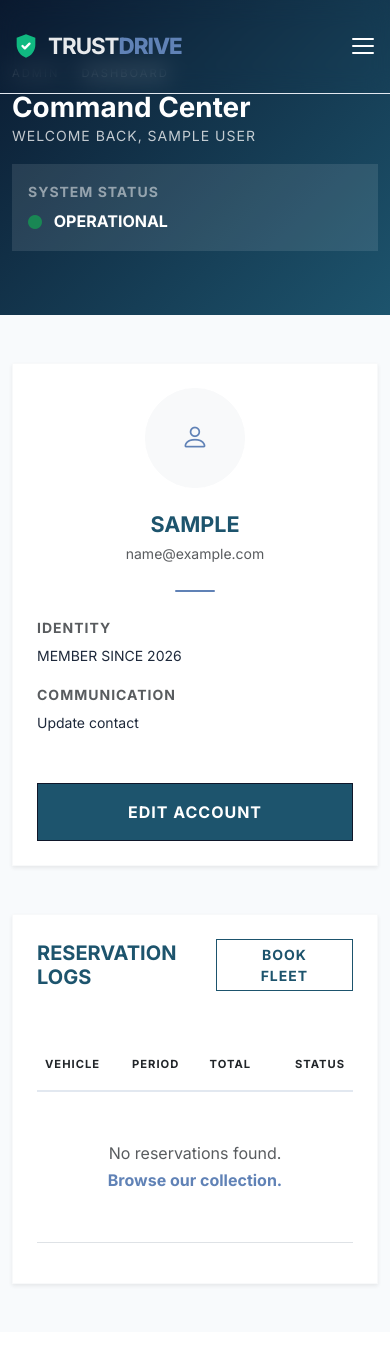
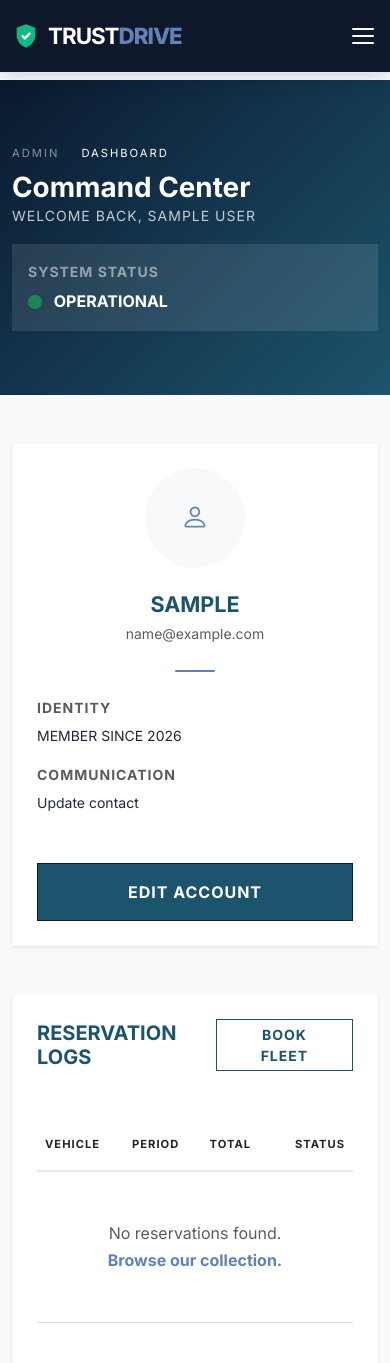
Before and after one commit to elzbth003/trustdrive-car-rental, a Django app: page /accounts/dashboard/ in a window 390 px wide. Shown: the top 1363 px of the page. Run offline with Django 5.2, Linux system fonts and the light colour scheme; the visitor is signed in with stand-in values (Sample User, id 1); data that the repository does not hold is empty.

Commit message:
fix: comprehensive navbar overhaul
- Non-hero pages now correctly start with solid navy navbar
- Home page detected via .hero-cinematic class, transparent at top
- Script moved after Bootstrap JS load to prevent toggler failures
- Removed conflicting padding-top:0 override; main now has padding-top:80px
- page-home class on body resets main offset for hero pages
- Active page link now highlighted with emerald underline
- Mobile: navbar always solid, links readable on small screens
- Dropdown: closes on link click on mobile
- Avatar/user pill colors corrected in both navbar states
- white-space:nowrap on BOOK NOW to prevent text wrap

```diff
--- a/templates/base.html
+++ b/templates/base.html
@@ -99,46 +99,52 @@
         will-change: background, padding;
     }
 
-    /* ── Transparent (hero state) ── */
+    /* ── Transparent (hero/home state) ── */
     .td-navbar--transparent { background: transparent; box-shadow: none; }
     .td-navbar--transparent .td-brand-text,
     .td-navbar--transparent .td-nav-link,
     .td-navbar--transparent .td-uname  { color: rgba(255,255,255,0.9) !important; }
     .td-navbar--transparent .td-bar    { background: #fff; }
     .td-navbar--transparent .td-book-btn {
-        border-color: rgba(255,255,255,0.55);
+        border-color: rgba(255,255,255,0.6);
         color: #fff;
         background: transparent;
     }
-    .td-navbar--transparent .td-book-btn:hover { background: #fff; color: #0f172a; }
+    .td-navbar--transparent .td-book-btn:hover { background: #fff; color: #0f172a; border-color: #fff; }
     .td-navbar--transparent .td-avatar  { background: #10b981; }
+    .td-navbar--transparent .td-uname,
+    .td-navbar--transparent .dropdown-toggle { color: rgba(255,255,255,0.9) !important; }
 
-    /* ── Solid (scrolled state) ── */
+    /* ── Solid (scrolled OR non-hero pages) ── */
     .td-navbar--solid {
         background: #0f172a;
-        box-shadow: 0 4px 24px rgba(0,0,0,0.18);
-        padding: 0.7rem 0;
+        box-shadow: 0 4px 24px rgba(0,0,0,0.2);
+        padding: 0.75rem 0;
     }
-    .td-navbar--solid .td-brand-text,
-    .td-navbar--solid .td-uname  { color: #fff !important; }
-    .td-navbar--solid .td-nav-link { color: rgba(255,255,255,0.7) !important; }
-    .td-navbar--solid .td-nav-link:hover { color: #10b981 !important; }
-    .td-navbar--solid .td-bar     { background: #fff; }
+    .td-navbar--solid .td-brand-text { color: #fff !important; }
+    .td-navbar--solid .td-uname      { color: rgba(255,255,255,0.85) !important; }
+    .td-navbar--solid .td-nav-link   { color: rgba(255,255,255,0.72) !important; }
+    .td-navbar--solid .td-nav-link:hover,
+    .td-navbar--solid .td-nav-link.td-active { color: #10b981 !important; }
+    .td-navbar--solid .td-nav-link.td-active::after { transform: scaleX(1); }
+    .td-navbar--solid .td-bar        { background: #fff; }
     .td-navbar--solid .td-book-btn {
         background: #10b981;
         border-color: #10b981;
         color: #fff;
     }
     .td-navbar--solid .td-book-btn:hover { background: #059669; border-color: #059669; }
+    .td-navbar--solid .td-avatar  { background: #10b981; }
+    .td-navbar--solid .dropdown-toggle { color: rgba(255,255,255,0.85) !important; }
 
-    /* ── Nav link ── */
+    /* ── Nav link base ── */
     .td-nav-link {
         font-size: 0.78rem;
         font-weight: 700;
         letter-spacing: 1.5px;
         text-transform: uppercase;
         padding: 0.45rem 0.9rem !important;
-        transition: color 0.2s;
+        transition: color 0.2s ease;
         position: relative;
     }
     .td-nav-link::after {
@@ -149,11 +155,11 @@
         background: #10b981;
         transform: scaleX(0);
         transition: transform 0.25s ease;
+        transform-origin: left;
     }
-    .td-nav-link:hover::after,
-    .td-nav-link.active::after { transform: scaleX(1); }
+    .td-nav-link:hover::after { transform: scaleX(1); }
 
-    /* ── BOOK NOW button ── */
+    /* ── BOOK NOW CTA ── */
     .td-book-btn {
         display: inline-flex;
         align-items: center;
@@ -164,10 +170,11 @@
         text-transform: uppercase;
         text-decoration: none;
         border: 1.5px solid;
+        white-space: nowrap;
         transition: all 0.3s ease;
     }
 
-    /* ── Avatar & user pill ── */
+    /* ── Avatar ── */
     .td-avatar {
         width: 30px; height: 30px;
         background: #10b981;
@@ -178,43 +185,36 @@
         border-radius: 0;
         flex-shrink: 0;
     }
-    .td-user-pill { font-size: 0.78rem; font-weight: 600; }
-    .td-uname { font-size: 0.78rem; font-weight: 600; }
+    .td-user-pill  { font-size: 0.78rem; font-weight: 600; text-decoration: none; }
+    .td-uname      { font-size: 0.78rem; font-weight: 600; }
 
     /* ── Dropdown ── */
-    .td-dd { border-radius: 0; min-width: 220px; }
-    .td-dd-item { font-size: 0.83rem; padding: 0.55rem 1rem; transition: background 0.15s; }
-    .td-dd-item:hover { background: #f8fafc; }
+    .td-dd { border-radius: 0 !important; min-width: 220px; margin-top: 0.5rem !important; }
+    .td-dd-item { font-size: 0.83rem; padding: 0.6rem 1rem; transition: background 0.15s; }
+    .td-dd-item:hover { background: #f1f5f9; }
 
-    /* ── Custom hamburger ── */
+    /* ── Hamburger ── */
     .td-hamburger { display: flex; flex-direction: column; gap: 5px; }
     .td-bar { display: block; width: 22px; height: 2px; border-radius: 2px; transition: background 0.3s; }
 
-    /* Push page content below fixed navbar */
-    body > main,
-    body > .hero-cinematic,
-    section.hero-cinematic { padding-top: 0 !important; }
+    /* ── Page content offset for fixed nav ── */
+    main { padding-top: 80px; }
+    /* Home page: hero handles its own overlap — reset main offset */
+    body.page-home main { padding-top: 0; }
+
+    /* Mobile collapse styling */
+    @media (max-width: 991px) {
+        .td-navbar--transparent.navbar-open,
+        .td-navbar { background: #0f172a !important; }
+        .td-navbar .td-nav-link { color: rgba(255,255,255,0.8) !important; padding: 0.65rem 1rem !important; }
+        .td-navbar .td-nav-link:hover { color: #10b981 !important; }
+        .td-navbar .td-brand-text,
+        .td-navbar .td-uname { color: #fff !important; }
+        .td-navbar .td-bar { background: #fff; }
+    }
 
     .extra-small { font-size: 0.7rem; }
     </style>
-
-    <script>
-    (function () {
-        var nav = document.getElementById('mainNavbar');
-        if (!nav) return;
-        function handleScroll() {
-            if (window.scrollY > 60) {
-                nav.classList.remove('td-navbar--transparent');
-                nav.classList.add('td-navbar--solid');
-            } else {
-                nav.classList.remove('td-navbar--solid');
-                nav.classList.add('td-navbar--transparent');
-            }
-        }
-        window.addEventListener('scroll', handleScroll, { passive: true });
-        handleScroll();
-    })();
-    </script>
 
     <!-- Content -->
     <main>
@@ -284,5 +284,54 @@
     <script src="https://cdn.jsdelivr.net/npm/bootstrap@5.3.0/dist/js/bootstrap.bundle.min.js"></script>
     <script src="{% static 'js/animations.js' %}?v=1.1"></script>
     {% block extra_js %}{% endblock %}
+
+    <script>
+    /* ═══ NAVBAR SCROLL + PAGE DETECTION ═══ */
+    (function () {
+        var nav = document.getElementById('mainNavbar');
+        if (!nav) return;
+
+        // Detect if this is the home page (has .hero-cinematic)
+        var hasHero = document.querySelector('.hero-cinematic') !== null;
+
+        // Mark body for CSS targeting
+        if (hasHero) document.body.classList.add('page-home');
+
+        function handleScroll() {
+            // On home: transparent at top, solid after scroll
+            // On other pages: always solid
+            if (hasHero && window.scrollY <= 60) {
+                nav.classList.remove('td-navbar--solid');
+                nav.classList.add('td-navbar--transparent');
+            } else {
+                nav.classList.remove('td-navbar--transparent');
+                nav.classList.add('td-navbar--solid');
+            }
+        }
+
+        window.addEventListener('scroll', handleScroll, { passive: true });
+        handleScroll(); // run immediately on load
+
+        // Active link detection
+        var currentPath = window.location.pathname;
+        document.querySelectorAll('.td-nav-link').forEach(function(link) {
+            var href = link.getAttribute('href');
+            if (href && (currentPath === href || (href !== '/' && currentPath.startsWith(href)))) {
+                link.classList.add('td-active');
+            }
+        });
+
+        // Close mobile menu on link click
+        document.querySelectorAll('.td-nav-link').forEach(function(link) {
+            link.addEventListener('click', function() {
+                var collapse = document.getElementById('navbarNav');
+                if (collapse && collapse.classList.contains('show')) {
+                    var bsCollapse = bootstrap.Collapse.getInstance(collapse);
+                    if (bsCollapse) bsCollapse.hide();
+                }
+            });
+        });
+    })();
+    </script>
 </body>
 </html>
```
